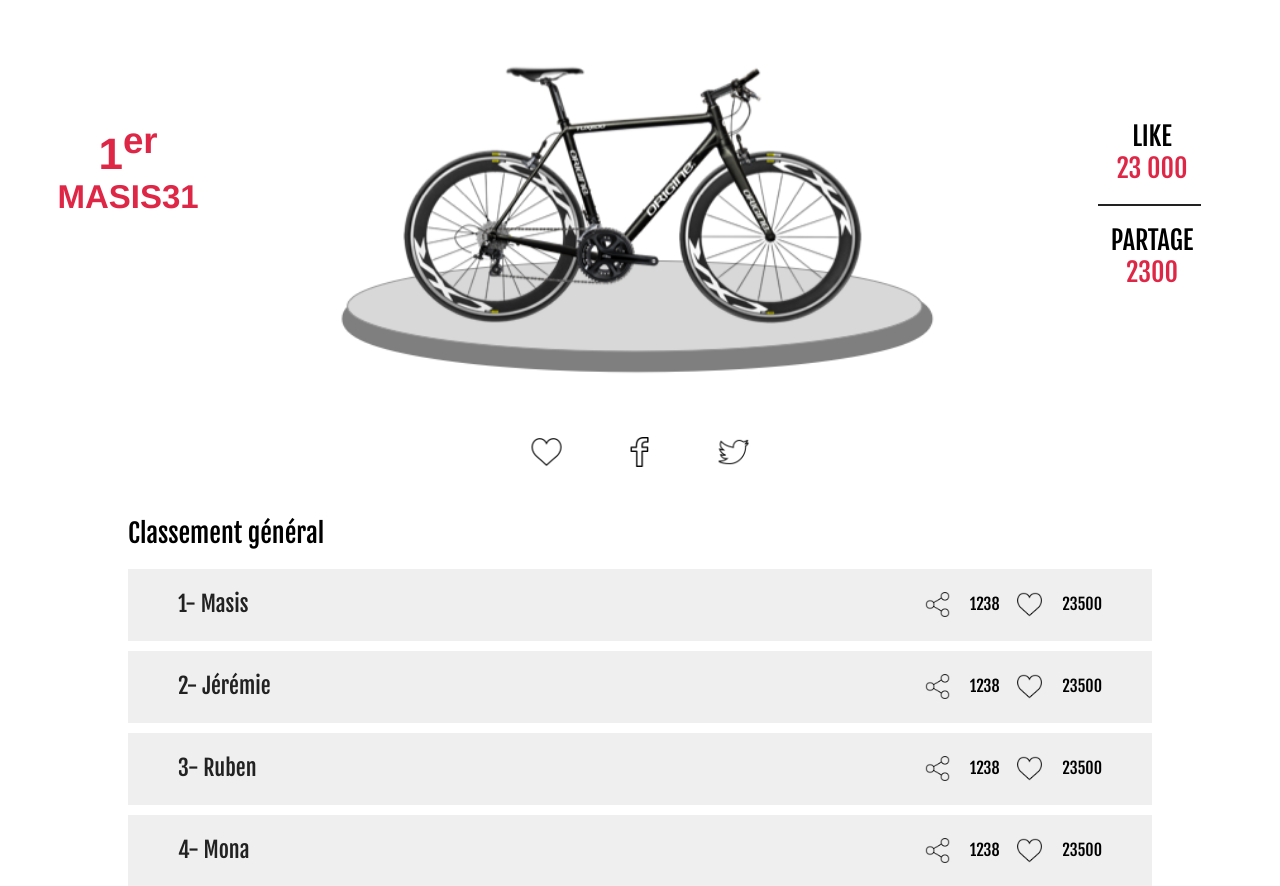
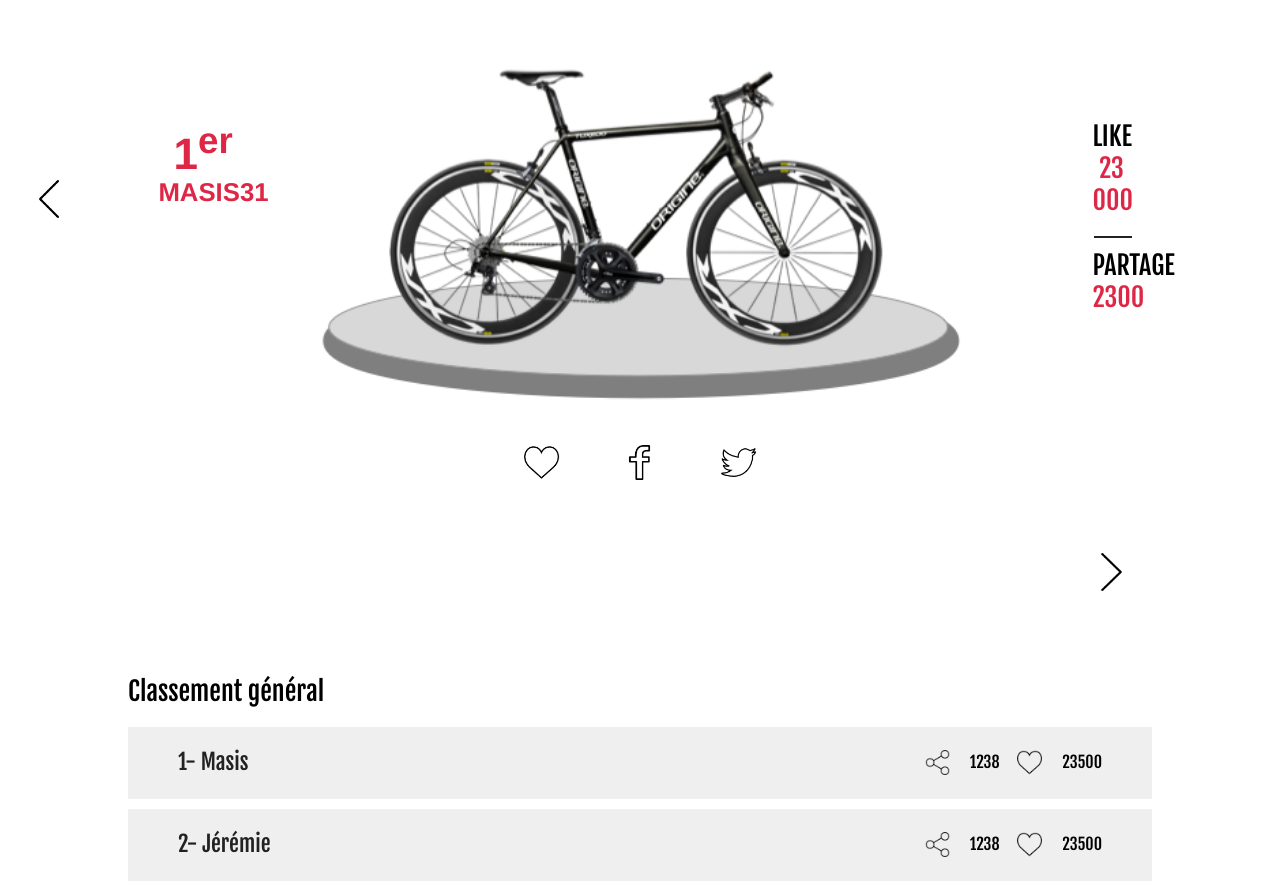
Before and after one commit to jeremiebergel/REDBULL, a PHP site: page /ranking.html in a window 1280 px wide. Shown: the part 80-966 px from the top of the page. Run offline with PHP 8.4, Linux system fonts and the light colour scheme.

Commit message:
ranking finish

```diff
--- a/ranking.html
+++ b/ranking.html
@@ -20,10 +20,10 @@
         </div>
 
         <div class="content-profil clearfix">
-                <img class="arrow-left" src="" alt="">
+                <img class="arrow-left" src="img/back.png" alt="">
             <div class="profil-name">
                 <h1>1<sup>er</sup></h1>
-                <h2>MASIS31</h2>
+                <h3>MASIS31</h2>
             </div>
             <div class="bike-info">
                 <div class="mg-bike">
@@ -46,7 +46,7 @@
                     <p class="social-n">2300</p>
                 </div>
             </div>
-            <img class="arrow-right" src="" alt="">
+            <img class="arrow-right" src="img/next.png" alt="">
         </div>
 
         <div class="ranking">
--- a/styles/style.css
+++ b/styles/style.css
@@ -364,6 +364,16 @@ header.connected a {
 	width: 100%;
 	margin-top: 30px;
 }
+.content-profil .arrow-left{
+	float: left;
+	width: 3%;
+	margin: 150px 0 0 30px;
+}
+
+.content-profil .arrow-right{
+	width: 3%;
+	margin: 150px 30px 0 0;
+}
 .content-profil .profil-name,
 .content-profil .bike-info,
 .content-profil .social-result{
@@ -371,18 +381,23 @@ header.connected a {
 }
 .content-profil .profil-name,
 .content-profil .social-result{
-	width: 20%;
-	/*color: #DE2746;*/
+	width: 10%;
 }
 .content-profil .profil-name {
+	text-align: center;
 	color: #DE2746;
 	font-family: 'Fjalla One';
 	font-size: 22px;
 	font-family: 'Helvetica Neue';
 	font-weight: 100;
+	padding-left: 90px;
+}
+.content-profil .profil-name h1{
+	margin-left: 40%;
 }
 .content-profil .social-result{
 	font-size: 26px;
+	padding-right: 90px;
 }
 .content-profil .social-result .like p:nth-of-type(2),
 .content-profil .social-result .share p:nth-of-type(2){
@@ -390,10 +405,10 @@ header.connected a {
 	/*font-size: 26px;*/
 }
 .content-profil .social-result .like{
-	margin-bottom: 20px;r
+	margin-bottom: 20px;
 }
 .content-profil .bike-info{
-	width: 60%;
+	width: 70%;
 }
 .bike-info>ul{
 	position: absolute;
@@ -411,8 +426,8 @@ header.connected a {
 }
 .bike-info>ul li img{
 	display: block;
-	width: 30px;
-	height: 30px;
+	width: 35px;
+	height: 35px;
 }
 .bike-info>ul li:nth-of-type(1){
 	margin-right: 50px;
@@ -423,11 +438,11 @@ header.connected a {
 .mg-bike img{
 	display: block;
 	margin: 0 auto;
-	width: 650px;
+	width: 700px;
 }
 
 .mg-bike{
-	margin-bottom: 40px;
+	margin-bottom: 20px;
 }
 .content-profil .profil-name,
 .content-profil .social-result{
@@ -435,13 +450,13 @@ header.connected a {
 	margin: 7% 0;
 }
 .content-profil .social-result .social-bar{
-	margin-left: 29%;
-	width: 40%;
+	margin-left: 5%;
+	width: 100%;
 	height: 2px;
 	background-color: #222;
 }
 .content-profil .social-result .share{
-	margin-top: 7%;
+	margin-top: 30%;
 }
 .ranking{
 	width: 100%;
```
